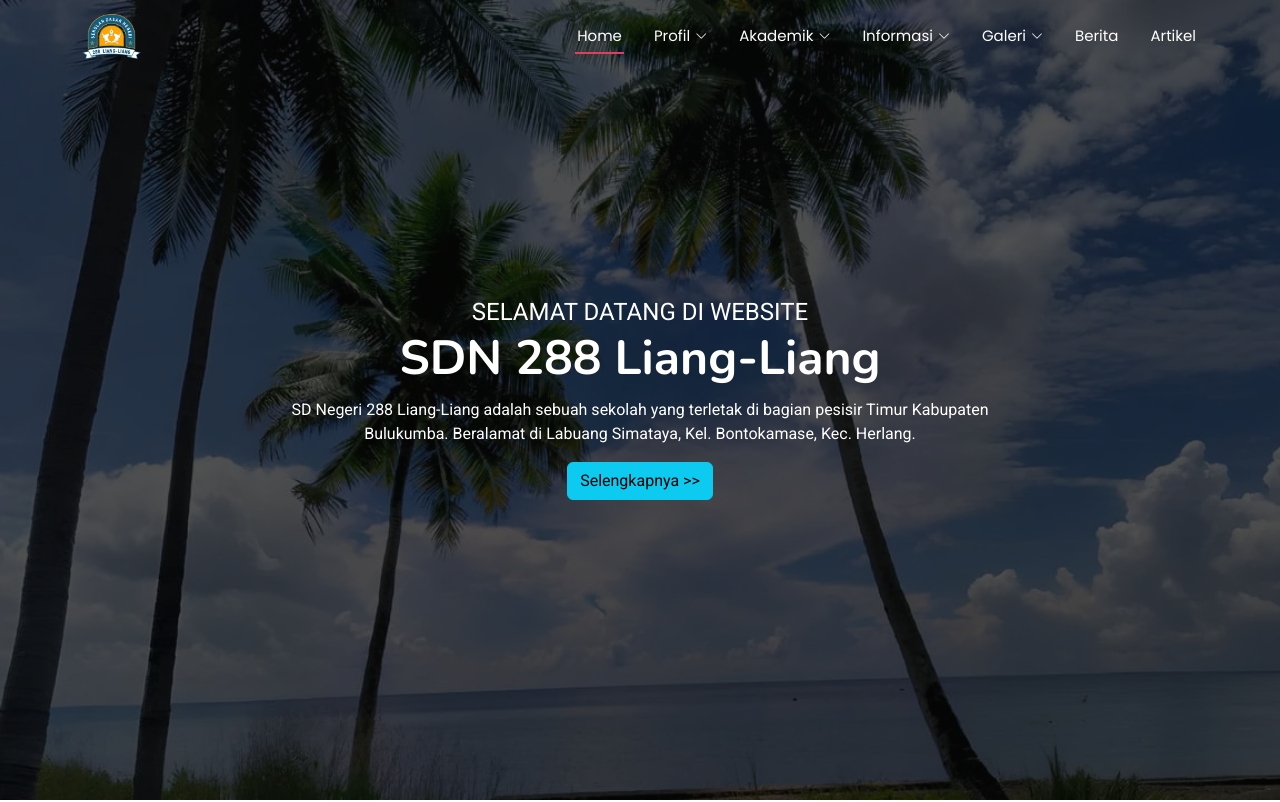
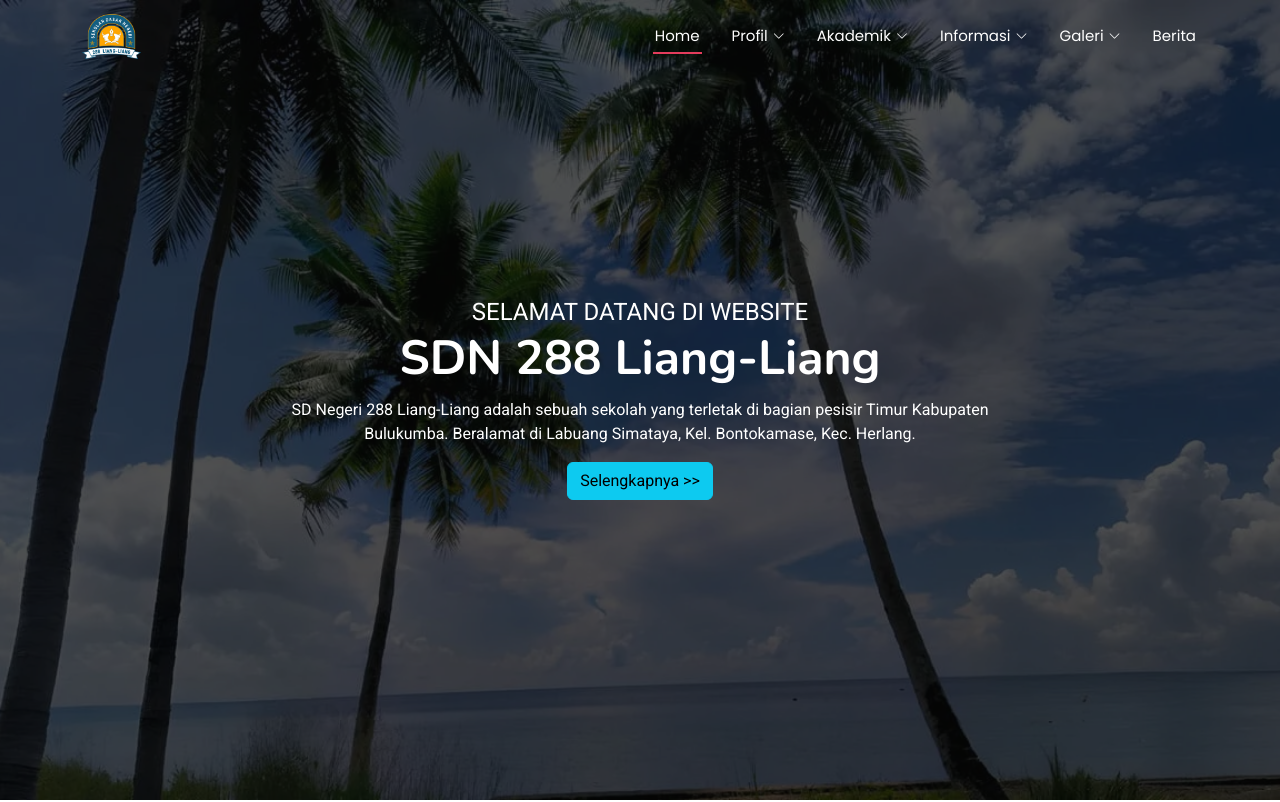
Before and after one commit to sdn288liangliang/sdn288liangliang.github.io, a plain HTML site: page index.html in a window 1280 px wide. Shown: the top 802 px of the page. Drawn offline with nearby package versions, Linux system fonts and the light colour scheme.

Commit message:
Update navigasi

```diff
--- a/index.html
+++ b/index.html
@@ -66,7 +66,6 @@
             </ul>
           </li>
           <li><a href="https://sdn288liangliang.github.io/blog/">Berita</a></li>
-          <li><a href="https://sdn288liangliang.github.io/artikel/">Artikel</a></li>
         </ul>
         <i class="mobile-nav-toggle d-xl-none bi bi-list"></i>
       </nav>
```
